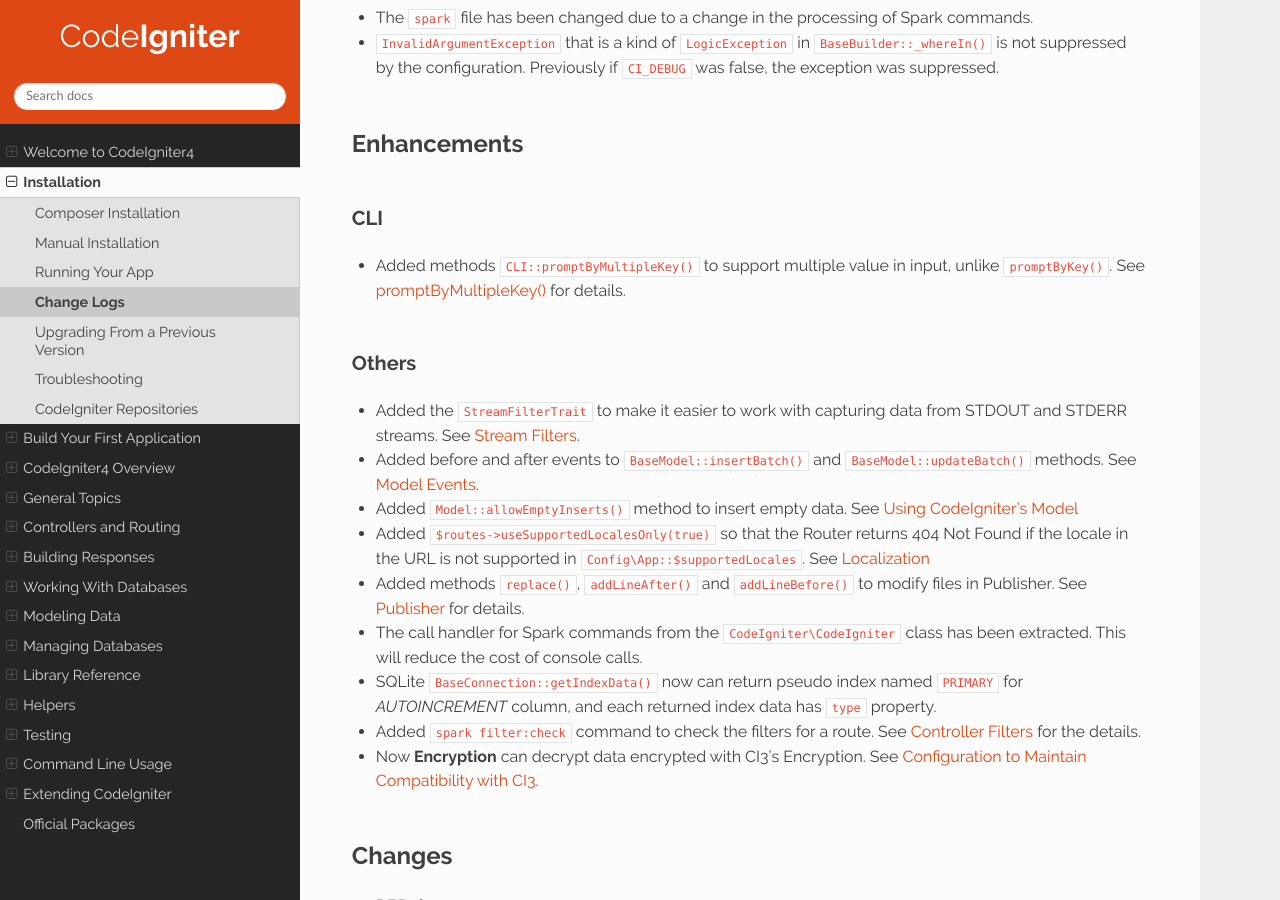
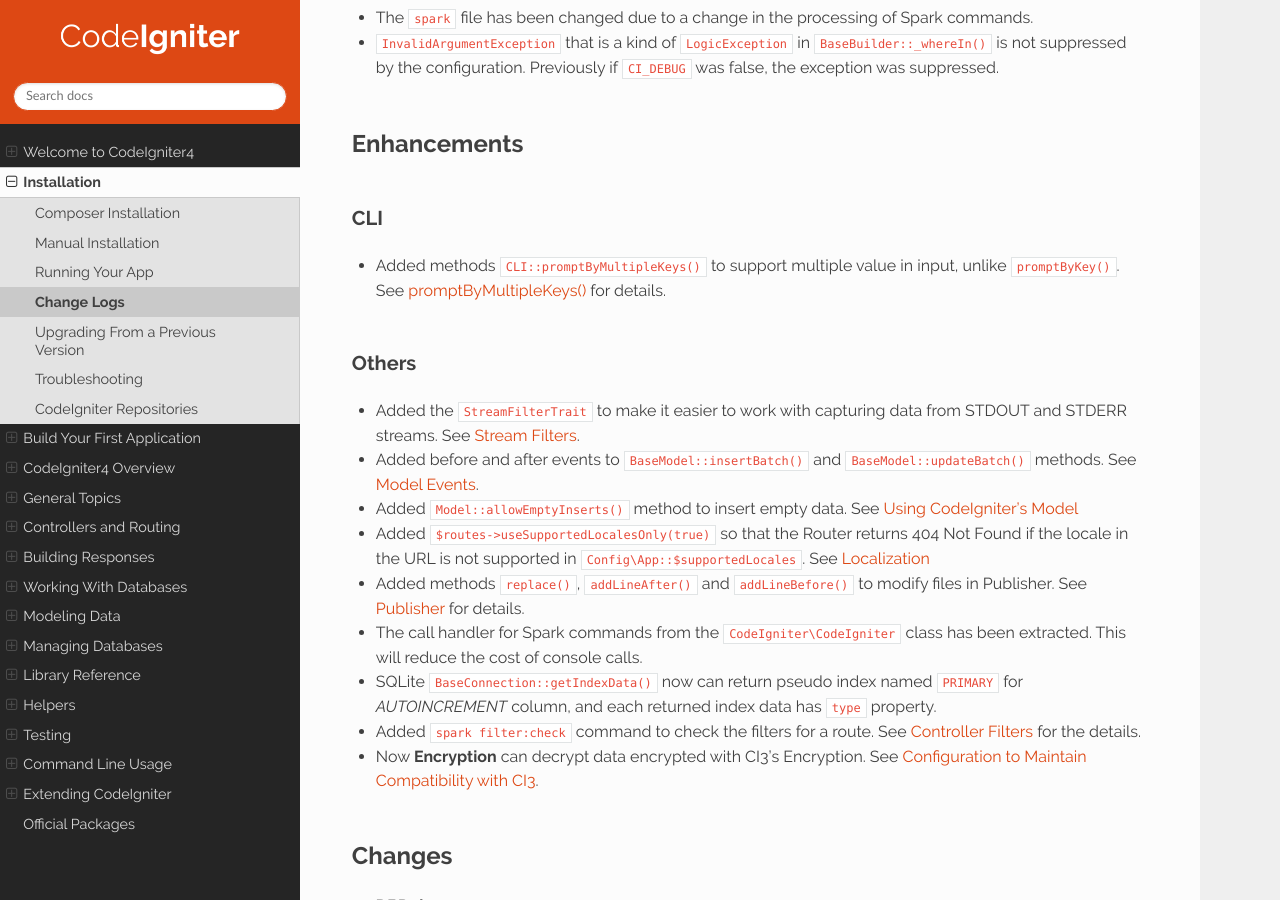
Before and after one commit to NEKOGET/ci4_user_guide_src, a Sphinx documentation site: the page built from source/changelogs/v4.3.0.rst, in a window 1280 px wide and 900 px high, scrolled down 874 px. Built offline with Sphinx 7.4.7 and the Read the Docs theme 2.0.0, drawn with Linux system fonts in a browser that asks for light colours.

Commit message:
- refactor code - delete unit test for promptByMultipleKeys because #6076 - change method name in docs and changelog

```diff
--- a/source/changelogs/v4.3.0.rst
+++ b/source/changelogs/v4.3.0.rst
@@ -34,7 +34,7 @@ Enhancements
 
 CLI
 ===
-- Added methods ``CLI::promptByMultipleKey()`` to support multiple value in input, unlike ``promptByKey()``. See :ref:`prompt-by-multiple-key` for details.
+- Added methods ``CLI::promptByMultipleKeys()`` to support multiple value in input, unlike ``promptByKey()``. See :ref:`prompt-by-multiple-keys` for details.
 
 Others
 ======
--- a/source/cli/cli_library.rst
+++ b/source/cli/cli_library.rst
@@ -66,9 +66,9 @@ Named keys are also possible:
 
 Finally, you can pass :ref:`validation <validation>` rules to the answer input as the third parameter, the acceptable answers are automatically restricted to the passed options.
 
-.. _prompt-by-multiple-key:
+.. _prompt-by-multiple-keys:
 
-promptByMultipleKey()
+promptByMultipleKeys()
 =====================
 
 This method is the same as ``promptByKey()``, but it supports multiple value.
```
Also changed, not shown: 1 other file.
